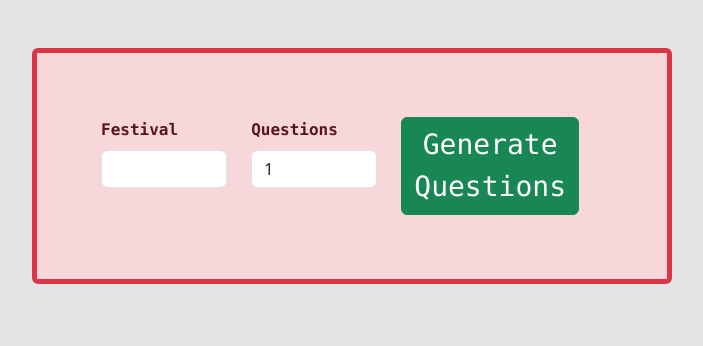
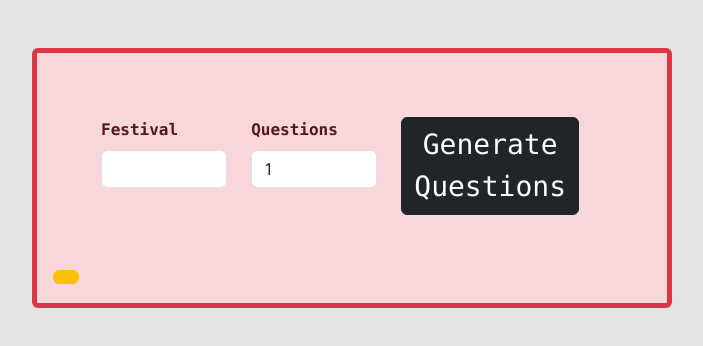
Before and after one commit to VihangaST/interacta, a React (Vite) app in the folder frontend/: page / in a window 1280 px wide. Shown: the top 346 px of the page, without its empty margins (288-991 px from the left). Built offline with nearby package versions, Linux system fonts and the light colour scheme.

Commit message:
flanding page- form - error handling

```diff
--- a/frontend/src/components/Form.jsx
+++ b/frontend/src/components/Form.jsx
@@ -7,6 +7,8 @@ function Form() {
     festivalName: "",
     questionsCount: 1,
   });
+
+  const [message, setMessage] = useState({ color: "warning", message: "" });
   const handleChange = (e) => {
     const { name, value } = e.target;
     console.log("name", name, "value", value);
@@ -18,15 +20,27 @@ function Form() {
 
   const handleSubmit = (e) => {
     e.preventDefault();
+
+    if (formData.questionsCount < 1 || !formData.festivalName) {
+      setMessage({ color: "danger", message: "Please fill in all fields" });
+      return;
+    }
+
     console.log("Form submitted:", formData);
-
     axios
       .post("http://localhost:3000/api/questions/generate", formData)
       .then(
         () => console.log("Data submitted successfully"),
+        setMessage({
+          color: "success",
+          message: "Questions generated successfully!",
+        }),
         setFormData({ festivalName: "", questionsCount: 0 })
       )
-      .catch((error) => console.error("Error submitting data:", error));
+      .catch((error) => {
+        console.error("Error submitting data:", error);
+        setMessage({ color: "danger", message: "Error generating questions." });
+      });
   };
   return (
     <>
@@ -69,12 +83,19 @@ function Form() {
           <div className="col">
             <button
               type="submit"
-              className="btn btn-success col font-monospace fs-3"
+              className="btn btn-dark col font-monospace fs-3"
             >
               Generate Questions
             </button>
           </div>
         </form>
+        <div>
+          <button
+            className={`btn btn-${message.color} col font-monospace fs-6`}
+          >
+            {message.message}
+          </button>
+        </div>
       </div>
     </>
   );
```
